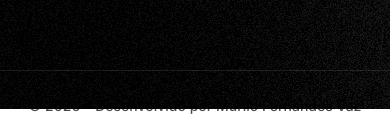
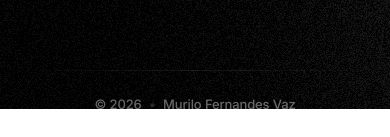
Before and after one commit to murilofernandes1/Portf-lio, a Next.js app: page /technologies in a window 390 px wide. Shown: the part 735-872 px from the top of the page. Built offline with nearby package versions, Linux system fonts and the light colour scheme.

Commit message:
styles: fixed footer

```diff
--- a/src/components/footer/footer.module.css
+++ b/src/components/footer/footer.module.css
@@ -1,30 +1,51 @@
 .footer {
   width: 100%;
+  margin-top: auto;
 }
 
 .container {
   width: 100%;
   display: flex;
-  justify-content: center;
+  justify-content: space-between;
   align-items: center;
-  padding: 24px 0;
+  padding: 32px;
+  max-width: 1200px;
+  margin: 0 auto;
 }
 
 .name {
-  font-size: 14px;
+  font-family: var(--font-inter), sans-serif;
+  font-size: 13px;
   font-weight: 500;
-  opacity: 0.7;
-  text-align: center;
+  color: rgba(255, 255, 255, 0.4);
+  letter-spacing: -0.01em;
+}
+
+.dot {
+  color: rgba(255, 255, 255, 0.15);
+  margin: 0 4px;
 }
 
 .divisor {
   width: 100%;
+  height: 1px;
   background: linear-gradient(
-    to bottom,
+    90deg,
     transparent,
-    rgba(255, 255, 255, 0.1) 10%,
-    rgba(255, 255, 255, 0.1) 90%,
+    rgba(255, 255, 255, 0.08) 50%,
     transparent
   );
-  height: 1px;
 }
+
+@media (max-width: 768px) {
+  .container {
+    padding: 24px;
+    flex-direction: column;
+    gap: 12px;
+    text-align: center;
+  }
+
+  .version {
+    display: none;
+  }
+}
--- a/src/components/footer/footer.tsx
+++ b/src/components/footer/footer.tsx
@@ -5,9 +5,10 @@ export default function Footer() {
     <footer className={styles.footer}>
       <div className={styles.divisor} />
       <div className={styles.container}>
-        <span className={styles.name}>
-          © {new Date().getFullYear()} • Desenvolvido por Murilo Fernandes Vaz
-        </span>
+        <p className={styles.name}>
+          © {new Date().getFullYear()} <span className={styles.dot}>•</span>{" "}
+          Murilo Fernandes Vaz
+        </p>
       </div>
     </footer>
   );
```
